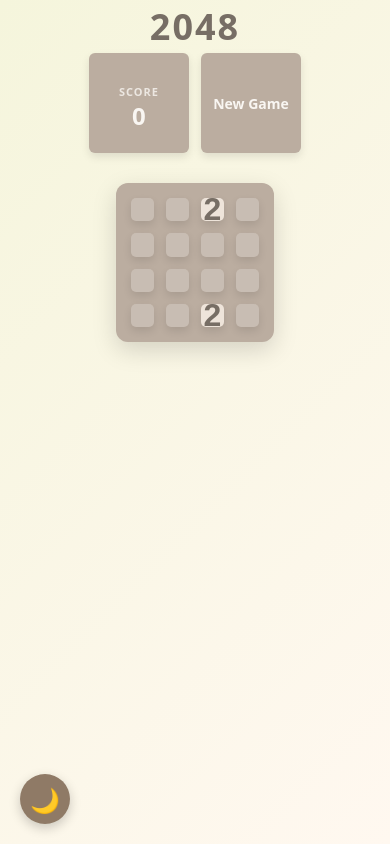
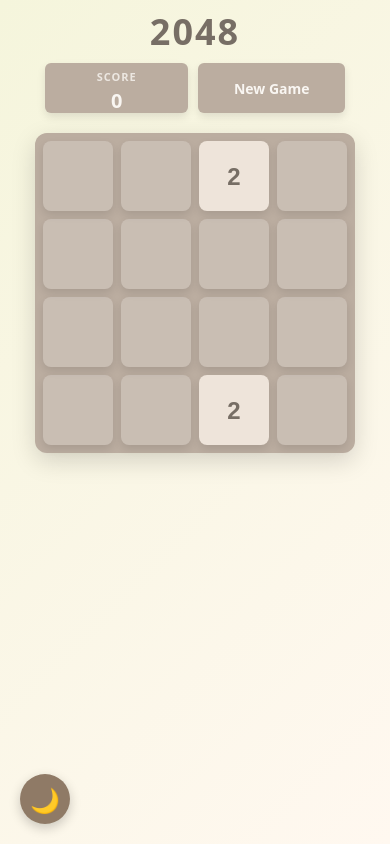
Before and after one commit to koshel22/lab5_project_2048, a React (Vite) app in the folder 2048-project/: page / in a window 390 px wide. Built offline with nearby package versions, Linux system fonts and the light colour scheme.

Commit message:
add mobile integration

```diff
--- a/2048-project/package.json
+++ b/2048-project/package.json
@@ -11,7 +11,8 @@
   },
   "dependencies": {
     "react": "^19.2.5",
-    "react-dom": "^19.2.5"
+    "react-dom": "^19.2.5",
+    "react-swipeable": "^7.0.2"
   },
   "devDependencies": {
     "@eslint/js": "^10.0.1",
--- a/2048-project/src/App.css
+++ b/2048-project/src/App.css
@@ -55,6 +55,9 @@
   width: 420px;
   height: 420px;
   position: relative;
+  touch-action: none; /* Каже браузеру: "не чіпай жести, я сам" */
+  -webkit-user-select: none; /* Забороняє виділення плиток при свайпах */
+  user-select: none;
 }
 
 .app-container.theme-light .board {
@@ -81,6 +84,7 @@
   user-select: none;
   position: relative;
   box-shadow: 0 4px 8px rgba(0, 0, 0, 0.1);
+  touch-action: none;
 }
 
 
@@ -437,56 +441,40 @@
 
 /* Responsive */
 @media (max-width: 700px) {
-  .app-container {
-    padding: 15px;
+  .game-header h1 {
+    font-size: 36px;
+    margin-bottom: 20px;
   }
 
-  .game-wrapper {
-    max-width: 100%;
+  /* Зменшуємо контейнер рахунку та кнопки */
+  .score-container {
+    width: 100%;
+    max-width: 300px; /* Обмежуємо ширину */
+    gap: 10px;
+    flex-wrap: nowrap; /* Забороняємо розрив рядка */
   }
 
-  .game-header h1 {
-    font-size: 36px;
-    margin-bottom: 15px;
+  .score-box {
+    min-width: 70px;
+    padding: 5px 10px;
+  }
+
+  .new-game-btn {
+    padding: 8px 15px;
+    font-size: 14px;
+    flex-shrink: 1; /* Кнопка може трохи стискатися */
   }
 
   .board {
-    width: 100%;
-    max-width: 400px;
-    height: auto;
-    gap: 12px;
-    padding: 15px;
+    width: 320px; /* Фіксований комфортний розмір для телефону */
+    height: 320px;
+    padding: 8px;
+    gap: 8px;
   }
 
   .tile {
-    font-size: 32px;
-    border-radius: 5px;
-  }
-
-  .tile-128,
-  .tile-256,
-  .tile-512 {
-    font-size: 26px;
-  }
-
-  .tile-1024,
-  .tile-2048,
-  .tile-large {
-    font-size: 18px;
-  }
-
-  .score-container {
-    gap: 12px;
-    margin-bottom: 15px;
-  }
-
-  .score-box,
-  .new-game-btn {
-    width: 100px;
-    height: 100px;
-  }
-
-  .score-value {
-    font-size: 24px;
+    width: 70px;
+    height: 70px;
+    font-size: 24px !important;
   }
 }
--- a/2048-project/src/App.jsx
+++ b/2048-project/src/App.jsx
@@ -22,7 +22,7 @@ function App() {
         </header>
 
         <main className="game-main">
-          <Board board={board} gameOver={gameOver} mergedTiles={mergedTiles} />
+          <Board board={board} gameOver={gameOver} mergedTiles={mergedTiles} onMove={move} />
         </main>
 
         <ThemeToggle theme={theme} onToggle={toggleTheme} />
--- a/2048-project/src/components/board.jsx
+++ b/2048-project/src/components/board.jsx
@@ -1,12 +1,24 @@
 import Tile from './tile'
+import { useSwipeable } from 'react-swipeable';
 
-function Board({ board, gameOver, mergedTiles = [] }) {
+function Board({ board, gameOver, mergedTiles = [], onMove }) {
+  const handlers = useSwipeable({
+    onSwipedLeft: () => onMove && onMove('left'),
+    onSwipedRight: () => onMove && onMove('right'),
+    onSwipedUp: () => onMove && onMove('up'),
+    onSwipedDown: () => onMove && onMove('down'),
+    delta: 50,
+    preventScrollOnSwipe: true,
+    trackMouse: true,
+    trackTouch: true
+  });
+
   const isMergedTile = (row, col) => {
     return mergedTiles.some(tile => tile.row === row && tile.col === col);
   };
 
   return (
-    <div className="board">
+    <div {...handlers} className="board" style={{ touchAction: 'none' }}>
       {board.map((row, rowIndex) => (
         <div key={rowIndex} className="board-row">
           {row.map((value, colIndex) => (
--- a/2048-project/src/hooks/usegame.js
+++ b/2048-project/src/hooks/usegame.js
@@ -53,22 +53,19 @@ export function useGame() {
   // Handle keyboard controls
   useEffect(() => {
     const handleKeyDown = (e) => {
+      // Using e.code for layout-independent control
       const keyMap = {
         'ArrowUp': 'up',
         'ArrowDown': 'down',
         'ArrowLeft': 'left',
         'ArrowRight': 'right',
-        'w': 'up',
-        'W': 'up',
-        's': 'down',
-        'S': 'down',
-        'a': 'left',
-        'A': 'left',
-        'd': 'right',
-        'D': 'right'
+        'KeyW': 'up',
+        'KeyS': 'down',
+        'KeyA': 'left',
+        'KeyD': 'right'
       }
 
-      const direction = keyMap[e.key]
+      const direction = keyMap[e.code]
 
       if (direction) {
         e.preventDefault()
--- a/2048-project/src/index.css
+++ b/2048-project/src/index.css
@@ -1,3 +1,13 @@
+html, body {
+  margin: 0;
+  padding: 0;
+  overflow: hidden;
+  overscroll-behavior: none;
+  touch-action: none;
+  user-select: none;
+  -webkit-user-select: none;
+  -webkit-touch-callout: none;
+}
 :root {
   --text: #776e65;
   --text-h: #776e65;
--- /dev/null
+++ b/package.json
@@ -0,0 +1,5 @@
+{
+  "dependencies": {
+    "react-swipeable": "^7.0.2"
+  }
+}
```
Also changed, not shown: 1 other file (tests, documents, lock files or other folders).
